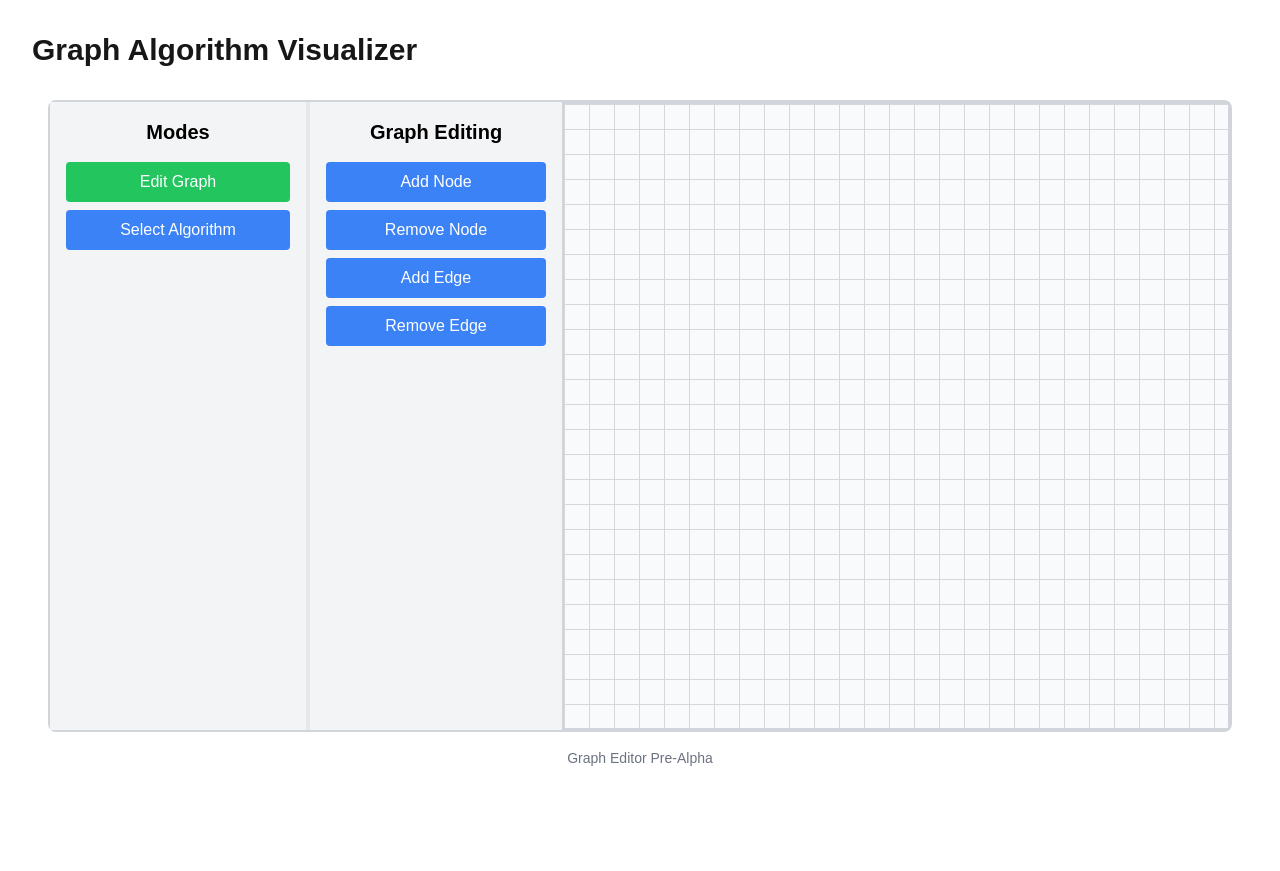
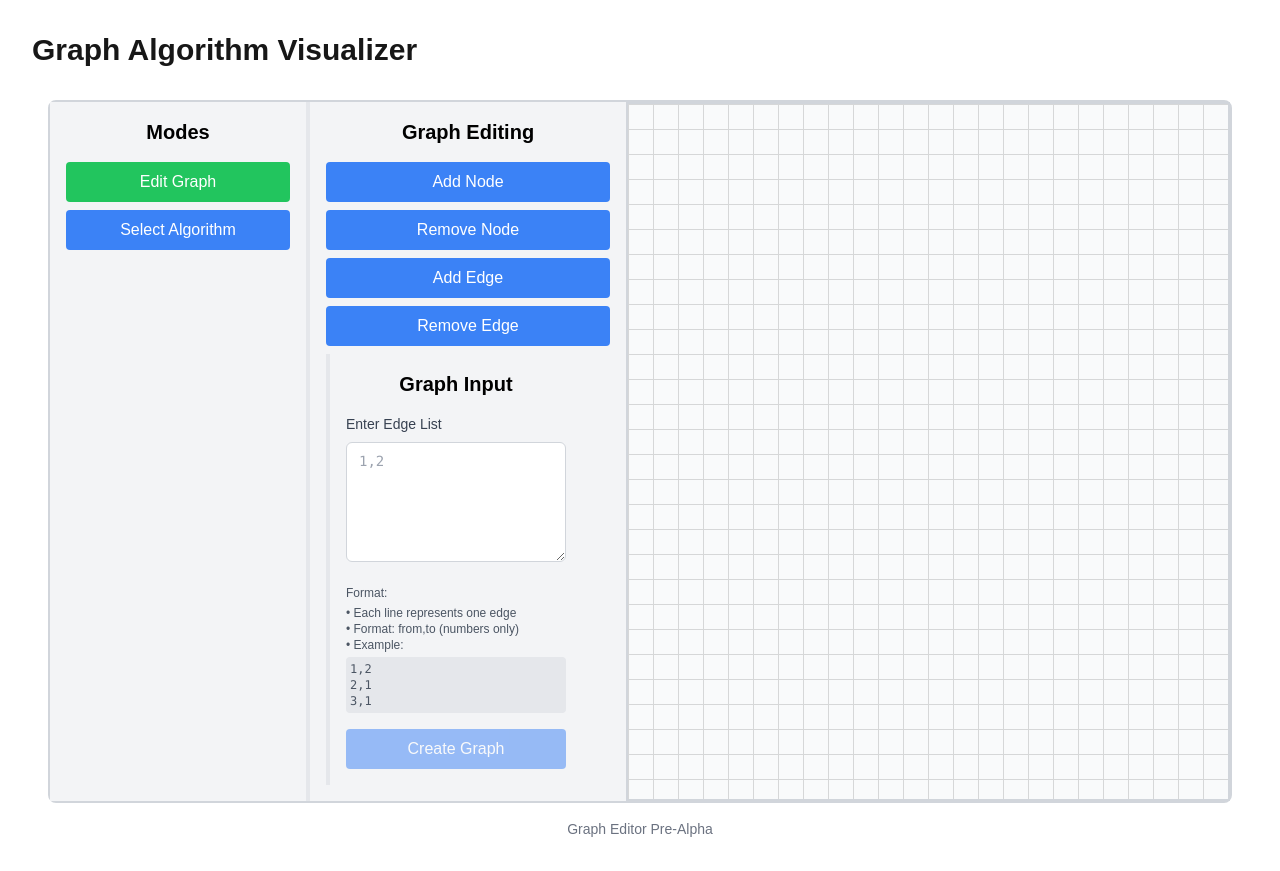
Before and after one commit to ALE-WET/graph-algorithm-visualizer, a Next.js app: page / in a window 1280 px wide. Before the commit the page ends 800 px from the top, so only its background shows below. Built offline with nearby package versions, Linux system fonts and the light colour scheme.

Commit message:
added input form that allows the user to input a edge list to create a graph, yet to implement the actual creation

```diff
--- /dev/null
+++ b/app/components/GraphEdgeInputForm.jsx
@@ -0,0 +1,113 @@
+import React, { useState } from 'react';
+import { useGraph } from '../contexts/GraphContext';
+
+const GraphEdgeInputForm = ({ onSubmit }) => {
+    const [inputValue, setInputValue] = useState('');
+    const [error, setError] = useState('');
+
+    const {
+        nodes,
+        edges,
+        addNode,
+        addEdge,
+        clearGraph
+    } = useGraph();
+
+
+    const createGraphFromInput = (input) => {
+
+};
+
+
+    const validateAndParseInput = (input) => {
+        const inputEdges = input.split('\n').filter(line => line.trim());
+
+        try {
+            const parsedEdges = inputEdges.map(edge => {
+                const [from, to] = edge.split(',').map(num => {
+                    const parsed = parseInt(num.trim());
+                    if (isNaN(parsed)) {
+                        throw new Error(`Invalid number: ${num}`);
+                    }
+                    return parsed;
+                });
+                if (from === undefined || to === undefined) {
+                    throw new Error('Each edge must have both a source and target node.');
+                }
+                return [from, to];
+            });
+            return parsedEdges;
+        } catch (err) {
+            throw new Error(err.message || 'Invalid input format. Please check the example format below.');
+        }
+    };
+
+    const handleSubmit = (e) => {
+        e.preventDefault();
+        setError('');
+
+        try {
+            const parsedEdges = validateAndParseInput(inputValue);
+            onSubmit(parsedEdges);
+        } catch (err) {
+            setError(err.message);
+        }
+
+        createGraphFromInput(inputValue);
+
+    };
+
+    return (
+        <div className="w-64 bg-gray-100 p-4 border-l-4">
+            <h2 className="text-xl mb-4 font-bold text-black text-center">Graph Input</h2>
+            <form onSubmit={handleSubmit} className="space-y-4 text-black">
+                <div>
+                    <label
+                        htmlFor="graphInput"
+                        className="block text-sm font-medium text-gray-700 mb-2"
+                    >
+                        Enter Edge List
+                    </label>
+                    <textarea
+                        id="graphInput"
+                        value={inputValue}
+                        onChange={(e) => setInputValue(e.target.value)}
+                        className="w-full px-3 py-2 border border-gray-300 rounded-md
+                                 focus:outline-none focus:ring-2 focus:ring-blue-500
+                                 focus:border-blue-500 transition-colors min-h-[120px]
+                                 font-mono text-sm"
+                        placeholder="1,2"
+                    />
+                </div>
+
+                {error && (
+                    <div className="text-red-500 text-sm mt-2">
+                        {error}
+                    </div>
+                )}
+
+                <div className="text-xs text-gray-600 mt-2">
+                    <p className="font-medium mb-1">Format:</p>
+                    <p>• Each line represents one edge</p>
+                    <p>• Format: from,to (numbers only)</p>
+                    <p>• Example:</p>
+                    <pre className="bg-gray-200 p-1 rounded mt-1">
+                        1,2{'\n'}2,1{'\n'}3,1
+                    </pre>
+                </div>
+
+                <button
+                    type="submit"
+                    className="w-full px-4 py-2 bg-blue-500 text-white rounded
+                             hover:bg-blue-600 transition-colors disabled:opacity-50
+                             disabled:cursor-not-allowed"
+                    disabled={!inputValue.trim()}
+                >
+                    Create Graph
+                </button>
+            </form>
+        </div>
+    );
+};
+
+export default GraphEdgeInputForm;
--- a/app/components/GraphEditorControls.jsx
+++ b/app/components/GraphEditorControls.jsx
@@ -1,4 +1,5 @@
 import React from 'react';
+import GraphEdgeInputForm from './GraphEdgeInputForm';
 
 const GraphEditorControls = ({
     isAddingNodes,
@@ -11,13 +12,12 @@ const GraphEditorControls = ({
     onToggleRemoveEdge
 }) => {
     return (
-        <div className="w-64 bg-gray-100 h-full p-4 border-l-4">
+        <div className="w-80 bg-gray-100 h-full p-4 border-l-4">
             <h2 className="text-xl mb-4 font-bold text-black text-center">Graph Editing</h2>
             <div className="space-y-2">
                 <button
                     onClick={onToggleAddNodes}
-                    className={`w-full px-4 py-2 rounded transition-colors ${
-                        isAddingNodes
+                    className={`w-full px-4 py-2 rounded transition-colors ${isAddingNodes
                             ? 'bg-green-500 text-white'
                             : 'bg-blue-500 text-white hover:bg-blue-600'
                         }`}
@@ -26,8 +26,7 @@ const GraphEditorControls = ({
                 </button>
                 <button
                     onClick={onToggleRemoveNodes}
-                    className={`w-full px-4 py-2 rounded transition-colors ${
-                        isRemovingNodes
+                    className={`w-full px-4 py-2 rounded transition-colors ${isRemovingNodes
                             ? 'bg-red-500 text-white'
                             : 'bg-blue-500 text-white hover:bg-blue-600'
                         }`}
@@ -36,8 +35,7 @@ const GraphEditorControls = ({
                 </button>
                 <button
                     onClick={onToggleAddEdge}
-                    className={`w-full px-4 py-2 rounded transition-colors ${
-                        isAddingEdge
+                    className={`w-full px-4 py-2 rounded transition-colors ${isAddingEdge
                             ? 'bg-green-500 text-white'
                             : 'bg-blue-500 text-white hover:bg-blue-600'
                         }`}
@@ -46,14 +44,20 @@ const GraphEditorControls = ({
                 </button>
                 <button
                     onClick={onToggleRemoveEdge}
-                    className={`w-full px-4 py-2 rounded transition-colors ${
-                        isRemovingEdge
+                    className={`w-full px-4 py-2 rounded transition-colors ${isRemovingEdge
                             ? 'bg-red-500 text-white'
                             : 'bg-blue-500 text-white hover:bg-blue-600'
                         }`}
                 >
                     {isRemovingEdge ? 'Stop Removing Edge' : 'Remove Edge'}
                 </button>
+
+                <GraphEdgeInputForm onSubmit={(edges) => {
+                    // edges will be an array of arrays, like: [[0,1], [1,2], [2,3]]
+                    console.log('Graph edges:', edges);
+                    // Use these edges to create your graph
+                }} />
+
             </div>
         </div>
     );
--- a/app/contexts/GraphContext.jsx
+++ b/app/contexts/GraphContext.jsx
@@ -28,10 +28,9 @@ export const GraphProvider = ({ children }) => {
 
   // Add an edge between two nodes
   const addEdge = (fromNodeId, toNodeId) => {
-    // Prevent adding an edge to the same node
+
     if (fromNodeId === toNodeId) return;
 
-    // Check if the edge already exists
     const edgeExists = edges.some(
       edge => (edge.from === fromNodeId && edge.to === toNodeId)
     );
@@ -46,6 +45,11 @@ export const GraphProvider = ({ children }) => {
       setEdges(prev => [...prev, newEdge]);
     }
   };
+
+  const clearGraph = () => {
+    setEdges([]);
+    setNodes([]);
+  }
 
   // Remove an edge between two nodes
   const removeEdge = (fromNodeId, toNodeId) => {
@@ -127,7 +131,8 @@ export const GraphProvider = ({ children }) => {
       removeEdge,
       selectNodeForEdgeAddition,
       selectNodeForEdgeDeletion,
-      resetEdgeSelection
+      resetEdgeSelection,
+      clearGraph
     }}>
       {children}
     </GraphContext.Provider>
```
Lines whose indentation alone changed are shown as unchanged.
